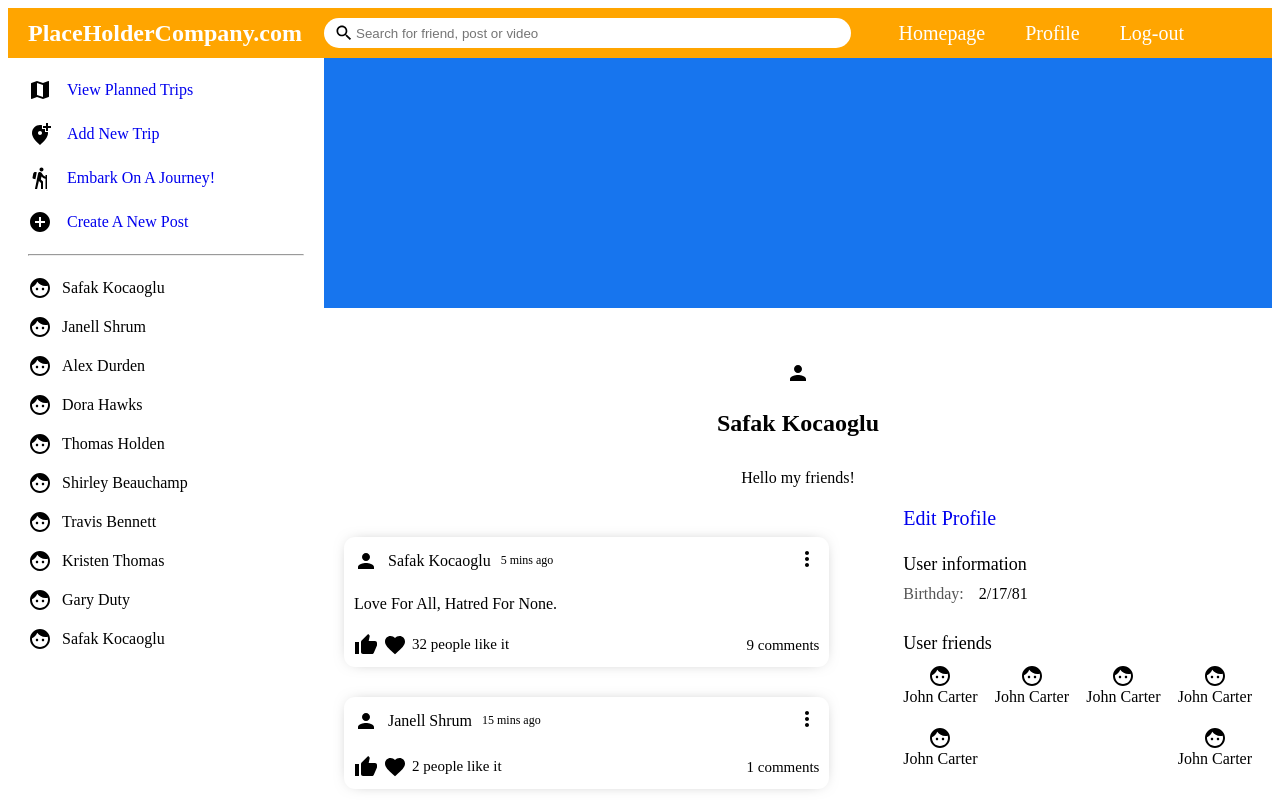
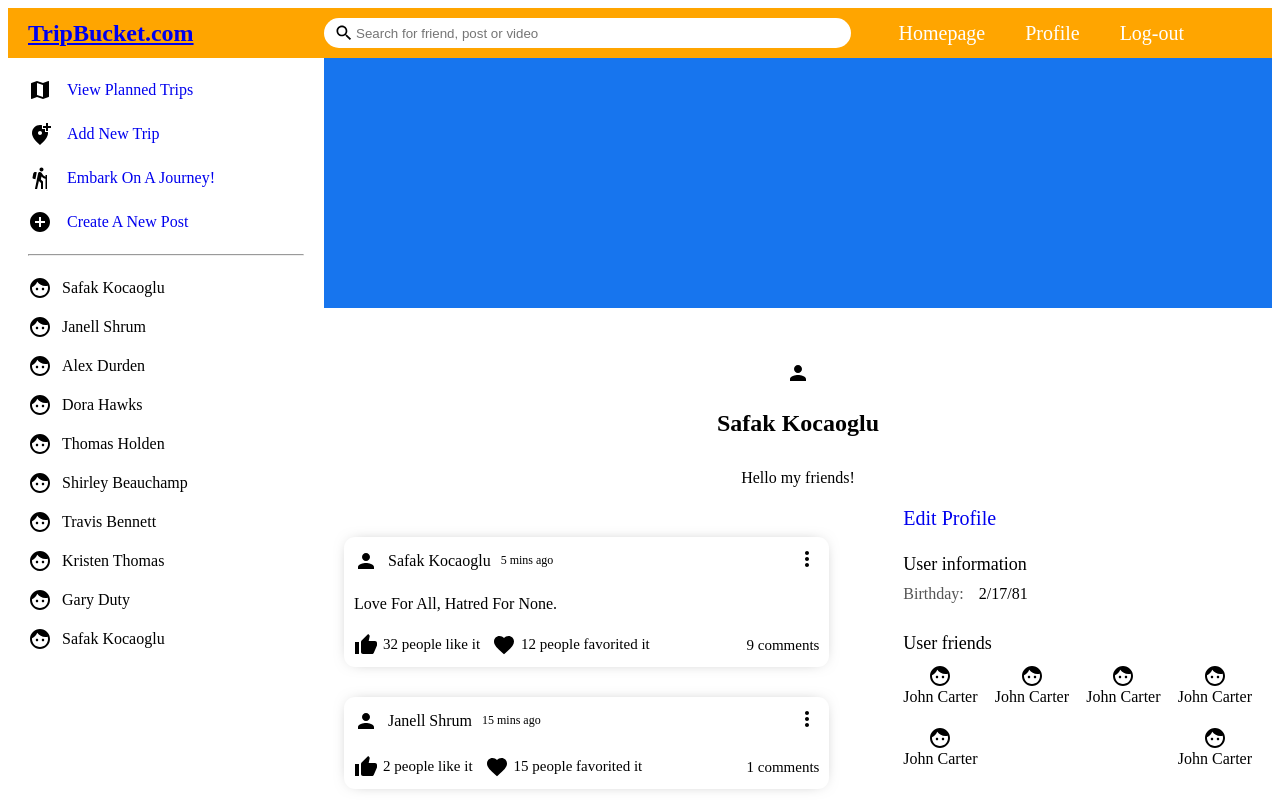
Before and after one commit to TheWarlockRises/Spontaneous_Roadtrip, a React (Create React App) app in the folder ui/: page /profile in a window 1280 px wide. Shown: the top 800 px of the page. Built offline with nearby package versions, Linux system fonts and the light colour scheme.

Commit message:
Favorites/LogoButton
Turned the top left logo into a button that takes you to the home page as well as made the likes and favorites separate constants, giving them different numbers

```diff
--- a/ui/src/components/post/Post.jsx
+++ b/ui/src/components/post/Post.jsx
@@ -14,6 +14,15 @@ export default function Post({ post }) {
     setLike(isLiked ? like-1 : like+1)
     setIsLiked(!isLiked)
   }
+
+  const [favorite, setFavorite] = useState(post.favorite)
+  const [isFavorite, setIsFavorite] = useState(false)
+
+  const favHandler =()=>{
+    setFavorite(isFavorite ? favorite-1 : favorite+1)
+    setIsFavorite(!isFavorite)
+  }
+
   return (
     <div className="post">
       <div className="postWrapper">
@@ -35,8 +44,11 @@ export default function Post({ post }) {
         <div className="postBottom">
           <div className="postBottomLeft">
             <ThumbUpIcon className="likeIcon" onClick={likeHandler}/>
-            <FavoriteIcon className="likeIcon" onClick={likeHandler}/>
             <span className="postLikeCounter">{like} people like it</span>
+            &nbsp;
+            &nbsp;
+            <FavoriteIcon className="likeIcon" onClick={favHandler}/>
+            <span className="postLikeCounter">{favorite} people favorited it</span>
           </div>
           <div className="postBottomRight">
             <span className="postCommentText">{post.comment} comments</span>
--- a/ui/src/components/topbar/Topbar.jsx
+++ b/ui/src/components/topbar/Topbar.jsx
@@ -6,7 +6,7 @@ export default function Topbar() {
   return (
     <div className="topbarContainer">
       <div className="topbarLeft">
-        <span className="logo">PlaceHolderCompany.com</span>
+        <span className="logo"><Link to="/home">TripBucket.com</Link></span>
       </div>
       <div className="topbarCenter">
         <div className="searchbar">
--- a/ui/src/dummyData.js
+++ b/ui/src/dummyData.js
@@ -59,6 +59,7 @@ export const Users = [
       date: "5 mins ago",
       userId: 1,
       like: 32,
+      favorite: 12,
       comment: 9,
     },
     {
@@ -67,6 +68,7 @@ export const Users = [
       date: "15 mins ago",
       userId: 2,
       like: 2,
+      favorite: 15,
       comment: 1,
     },
     {
@@ -76,6 +78,7 @@ export const Users = [
       date: "1 hour ago",
       userId: 3,
       like: 61,
+      favorite: 7,
       comment: 2,
     },
     {
@@ -84,6 +87,7 @@ export const Users = [
       date: "4 hours ago",
       userId: 4,
       like: 7,
+      favorite: 20,
       comment: 3,
     },
     {
@@ -92,6 +96,7 @@ export const Users = [
       date: "5 hours ago",
       userId: 5,
       like: 23,
+      favorite: 12,
       comment: 5,
     },
     {
@@ -100,6 +105,7 @@ export const Users = [
       date: "1 day ago",
       userId: 6,
       like: 44,
+      favorite: 9,
       comment: 6,
     },
     {
@@ -109,6 +115,7 @@ export const Users = [
       date: "2 days ago",
       userId: 7,
       like: 52,
+      favorite: 10,
       comment: 3,
     },
     {
@@ -116,7 +123,8 @@ export const Users = [
       photo: "assets/post/8.jpeg",
       date: "3 days ago",
       userId: 8,
-      like: 15,
+      like: 0,
+      favorite: 1,
       comment: 1,
     },
     {
@@ -126,6 +134,7 @@ export const Users = [
       date: "5 days ago",
       userId: 9,
       like: 11,
+      favorite: 20,
       comment: 2,
     },
     {
@@ -134,6 +143,7 @@ export const Users = [
       date: "1 week ago",
       userId: 10,
       like: 104,
+      favorite: 10,
       comment: 12,
     },
   ];
```
